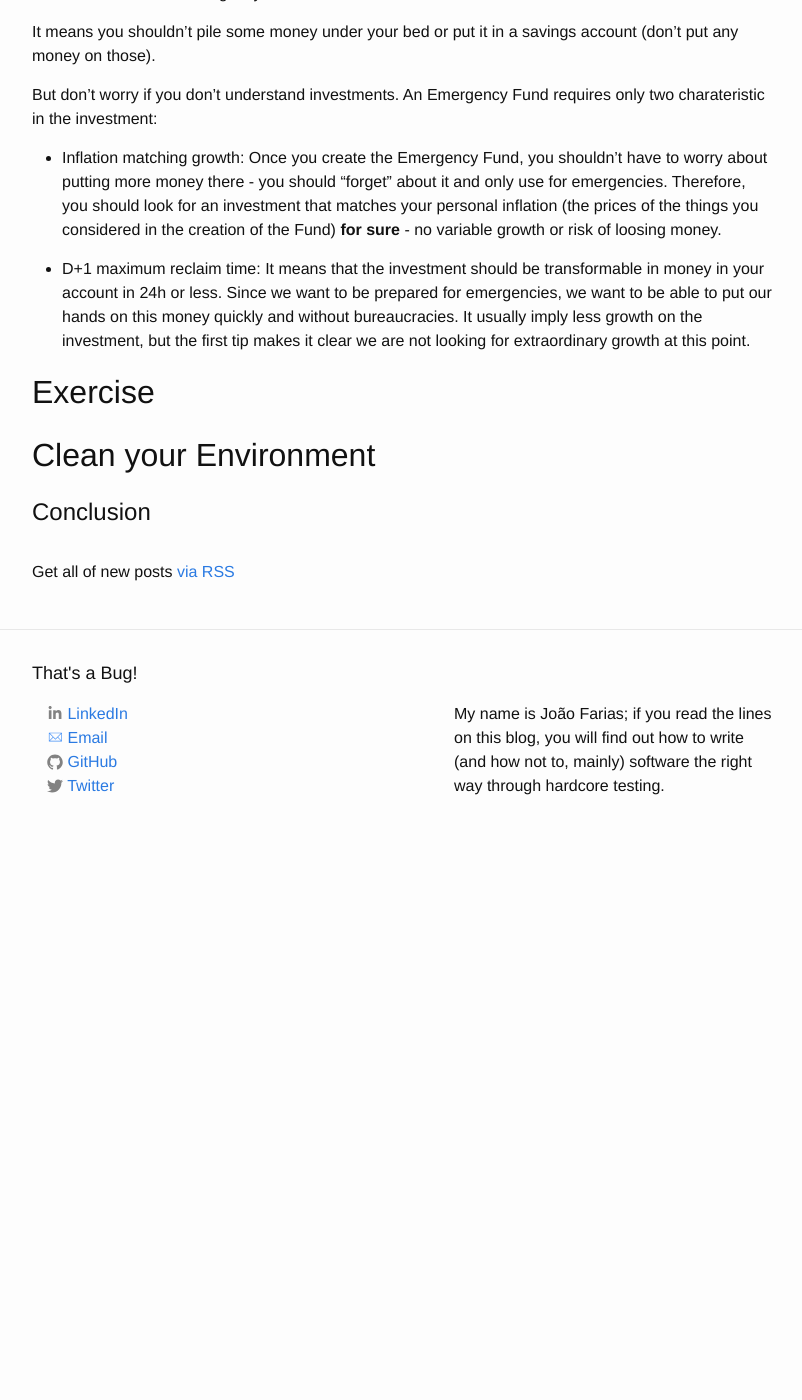
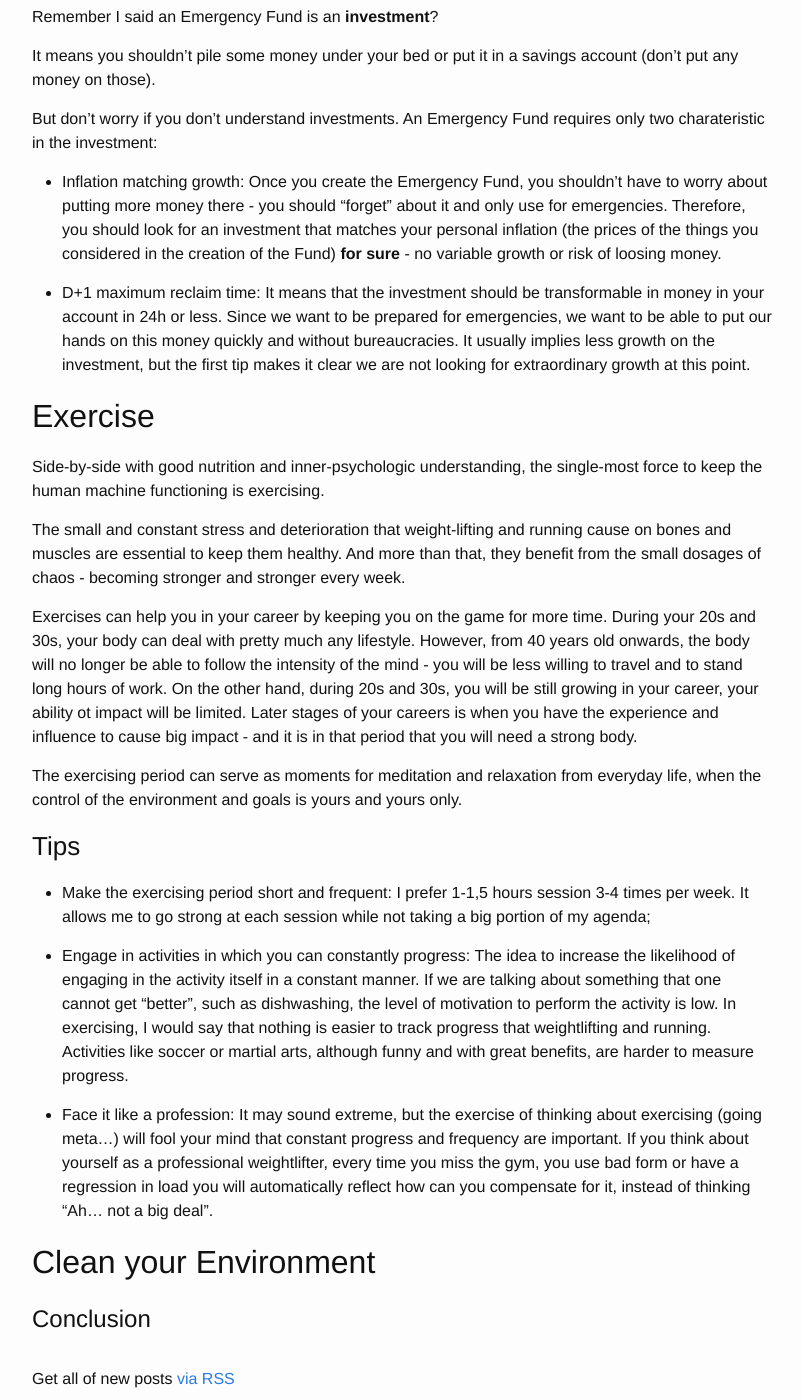
Before and after one commit to JoaoGFarias/JoaoGFarias.github.io, a Jekyll site: the page built from _posts/2019-03-14-3_no_tech_career_boost.markdown, in a window 1280 px wide and 1400 px high, scrolled down 1839 px. Shown: the whole window, without its empty margins (238-1040 px from the left). Built offline with Jekyll 4.4.1, drawn with Linux system fonts in a browser that asks for light colours; before the commit the page ends 2697 px from its top, so only the background shows below that; some of the changed text lies outside the part shown.

Commit message:
3 No Tech - WIP

```diff
--- a/_posts/2019-03-14-3_no_tech_career_boost.markdown
+++ b/_posts/2019-03-14-3_no_tech_career_boost.markdown
@@ -73,11 +73,42 @@ creation of the Fund) **for sure** - no variable growth or risk of loosing money
 
 - D+1 maximum reclaim time: It means that the investment should be transformable in money in your account
 in 24h or less. Since we want to be prepared for emergencies, we want to be able to put our hands on this
-money quickly and without bureaucracies. It usually imply less growth on the investment, but the first tip
+money quickly and without bureaucracies. It usually implies less growth on the investment, but the first tip
 makes it clear we are not looking for extraordinary growth at this point.
 
 ## Exercise
 
+Side-by-side with good nutrition and inner-psychologic understanding, the single-most force to keep the human
+machine functioning is exercising.
+
+The small and constant stress and deterioration that weight-lifting and running cause on bones and muscles
+are essential to keep them healthy. And more than that, they benefit from the small dosages of chaos - becoming
+stronger and stronger every week.
+
+Exercises can help you in your career by keeping you on the game for more time. During your 20s and 30s, your body can deal
+with pretty much any lifestyle. However, from 40 years old onwards, the body will no longer be able to follow the intensity
+of the mind - you will be less willing to travel and to stand long hours of work. On the other hand, during 20s and 30s, you
+will be still growing in your career, your ability ot impact will be limited. Later stages of your careers is when you have the
+experience and influence to cause big impact - and it is in that period that you will need a strong body.
+
+The exercising period can serve as moments for meditation and relaxation from everyday life, when the control of the environment
+and goals is yours and yours only.
+
+### Tips
+
+- Make the exercising period short and frequent: I prefer 1-1,5 hours session 3-4 times per week. It allows me to go strong at each
+session while not taking a big portion of my agenda;
+
+- Engage in activities in which you can constantly progress: The idea to increase the likelihood of engaging in the activity itself
+in a constant manner. If we are talking about something that one cannot get "better", such as dishwashing, the level of motivation to
+perform the activity is low. In exercising, I would say that nothing is easier to track progress that weightlifting and running. Activities
+like soccer or martial arts, although funny and with great benefits, are harder to measure progress.
+
+- Face it like a profession: It may sound extreme, but the exercise of thinking about exercising (going meta...) will fool your mind
+that constant progress and frequency are important. If you think about yourself as a professional weightlifter, every time you miss
+the gym, you use bad form or have a regression in load you will automatically reflect how can you compensate for it, instead of thinking
+"Ah... not a big deal".
+
 ## Clean your Environment
 
 # Conclusion
```
